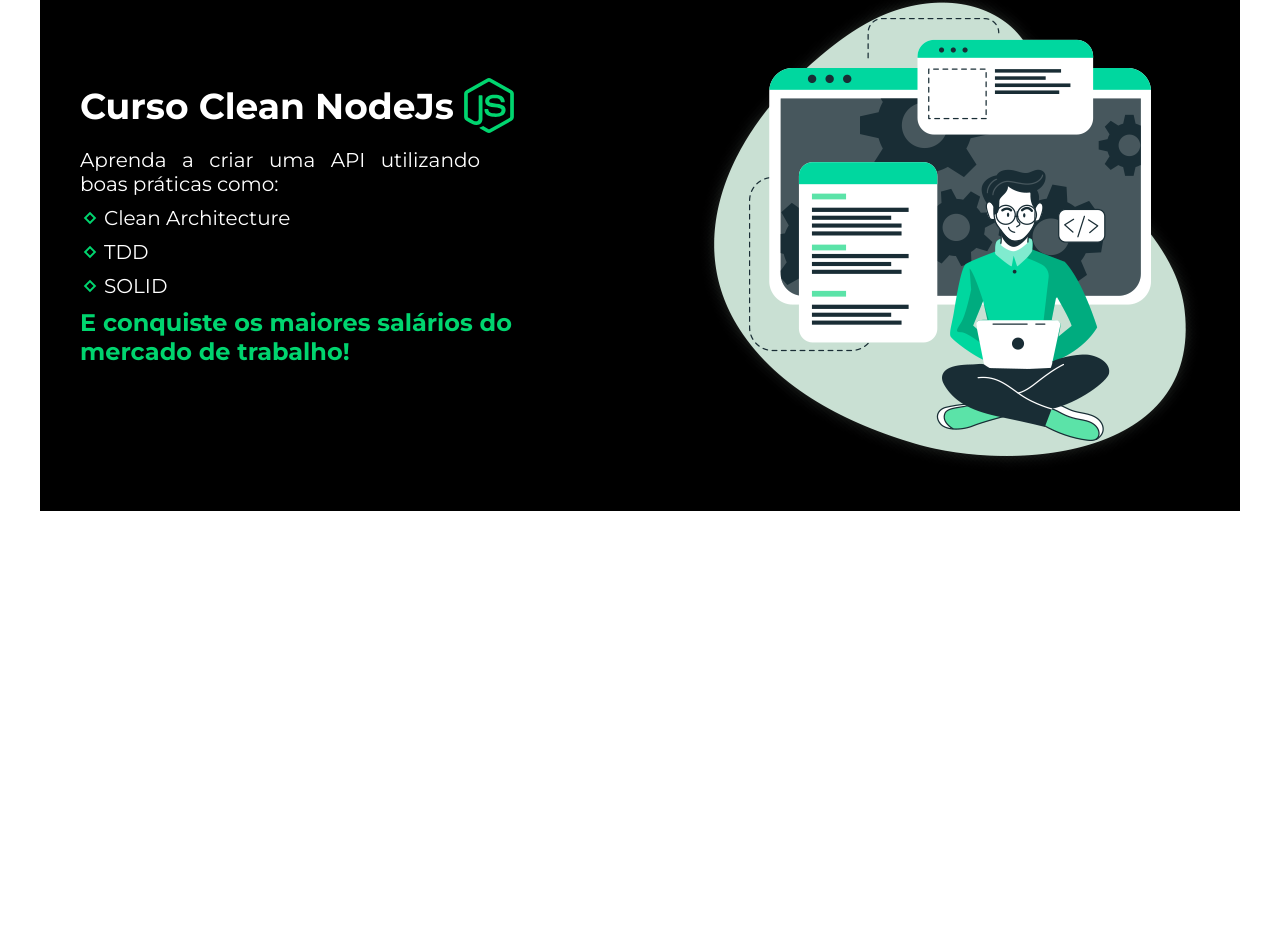
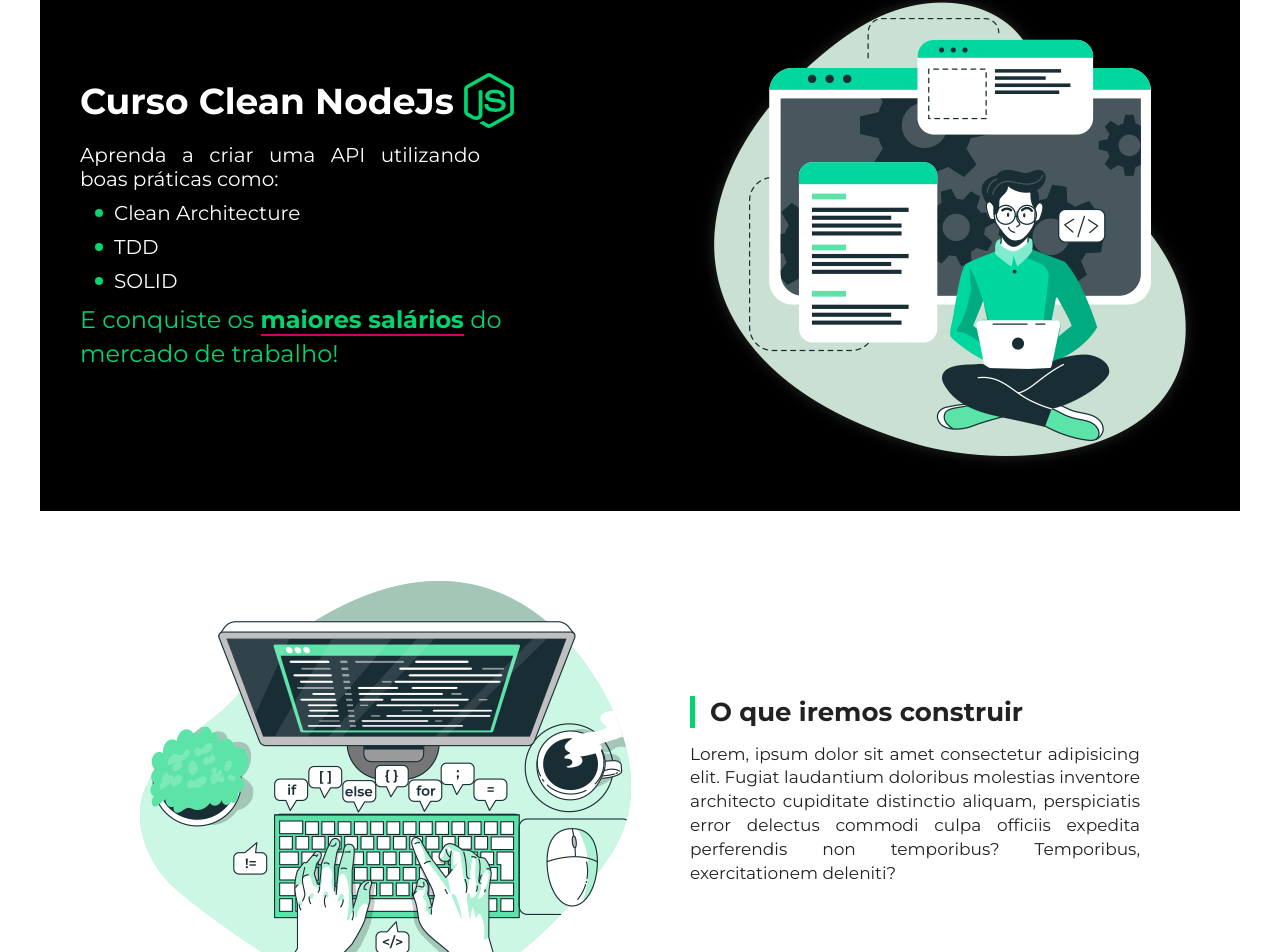
Before and after one commit to lucaslsneves/kiwicode_node_course, a Next.js app: page / in a window 1280 px wide. Shown: the part 157-1109 px from the top of the page. Before the commit the page ends 800 px from the top, so only its background shows below. Built offline with nearby package versions, Linux system fonts and the light colour scheme.

Commit message:
feat: add about section

```diff
--- /dev/null
+++ b/src/components/AboutSection/index.js
@@ -0,0 +1,21 @@
+import React from 'react'
+
+import { Container, Content, Title } from './styles'
+
+function AboutSection () {
+  return (
+    <Container>
+      <img src="/about.png" alt="Sobre o curso" />
+      <Content>
+        <Title><h1>O que iremos construir</h1></Title>
+        <p>
+          Lorem, ipsum dolor sit amet consectetur adipisicing elit.
+          Fugiat laudantium doloribus molestias inventore architecto cupiditate distinctio aliquam, perspiciatis error delectus
+          commodi culpa officiis expedita perferendis non temporibus? Temporibus, exercitationem deleniti?
+      </p>
+      </Content>
+    </Container>
+  )
+}
+
+export default AboutSection
--- /dev/null
+++ b/src/components/AboutSection/styles.js
@@ -0,0 +1,45 @@
+import styled from 'styled-components'
+
+export const Container = styled.div`
+  @media(max-width:1180px) {
+    display:flex;
+    flex-direction: column;
+    justify-content:center;
+    margin-top: 25px;
+    padding: 20px;
+    img {
+      width: 300px;
+    }
+  }
+
+
+  padding: 0 100px;
+  margin-top:70px;
+  display:flex;
+  justify-content:space-between;
+  align-items: center;
+`
+
+export const Content = styled.div`
+@media(max-width:1180px) {
+  margin-top:25px;
+}
+  display:flex;
+  flex-direction:column;
+  color: #222;
+  p {
+    font-size: 17px;
+    text-align:justify;
+    max-width: 450px;
+    line-height:1.4;
+  }
+`
+export const Title = styled.div`
+  border-left: 5px solid #00d56f;
+  padding-left:15px;
+  h1 {
+    color: #222;
+    font-size: 26px;
+  }
+  margin-bottom: 15px;
+`
--- a/src/components/IntroSection1/index.js
+++ b/src/components/IntroSection1/index.js
@@ -14,12 +14,14 @@ function IntroSection () {
           <p>
             Aprenda a criar uma API utilizando boas práticas como:
         </p>
+          <ul>
           <ListItem>Clean Architecture</ListItem>
           <ListItem>TDD</ListItem>
           <ListItem>SOLID</ListItem>
+          </ul>
         </div>
         <h2>
-          E conquiste os maiores salários do mercado de trabalho!
+          E conquiste os <strong>maiores salários</strong> do mercado de trabalho!
         </h2>
       </div>
       <img src="/section1.png"></img>
--- a/src/components/IntroSection1/styles.js
+++ b/src/components/IntroSection1/styles.js
@@ -35,10 +35,20 @@ export const Container = styled.div`
       margin-bottom: 10px;
     }
    h2 {
+     line-height:1.4;
     font-size: 24px;
      color: #00d56f;
      margin-bottom: 15px;
+      font-weight:400;
+     strong {
+       font-weight:700;
+       border-bottom: 2px solid #D50066;
+     }
    }
+   ul{
+     margin-left:15px;
+   }
+
 
   }
 `
--- a/src/components/ListItem/index.js
+++ b/src/components/ListItem/index.js
@@ -1,10 +1,8 @@
 import React from 'react'
-import { VscDebugBreakpointLogUnverified } from 'react-icons/vsc'
 import { Container } from './styles'
 function ListItem ({ children }) {
   return (
     <Container>
-      <VscDebugBreakpointLogUnverified size={20} color={'#00d56f'}/>
       <span>{children}</span>
     </Container>
   )
--- a/src/components/ListItem/styles.js
+++ b/src/components/ListItem/styles.js
@@ -1,12 +1,23 @@
 import styled from 'styled-components'
 
-export const Container = styled.div`
-  display: flex;
-  align-items:center;
+export const Container = styled.li`
+position:relative;
+
  margin-bottom:10px;
+ padding-left: 15px;
   span {
     margin-left: 4px;
     display: inline-flex;
     font-size:20px;
   }
+  ::after{
+    content: " ";
+    position: absolute;
+    width: 8px;
+    height: 8px;
+    top: 8px;
+    left: 0rem;
+    border-radius: 100%;
+    background:  #00d56f repeat scroll 0% 0%;
+  }
 `
--- a/src/pages/index.js
+++ b/src/pages/index.js
@@ -3,12 +3,14 @@ import { MainContainer } from '../components/MainContainer'
 import Header from '../components/Header'
 import GlobalStyle from '../styles/global'
 import IntroSection from '../components/IntroSection1'
+import AboutSection from '../components/AboutSection'
 
 function IndexPage () {
   return (
     <MainContainer>
       <Header />
       <IntroSection/>
+      <AboutSection/>
       <GlobalStyle />
     </MainContainer>
   )
```
Also changed, not shown: public/about.png (renamed from public/About-Image.png).
